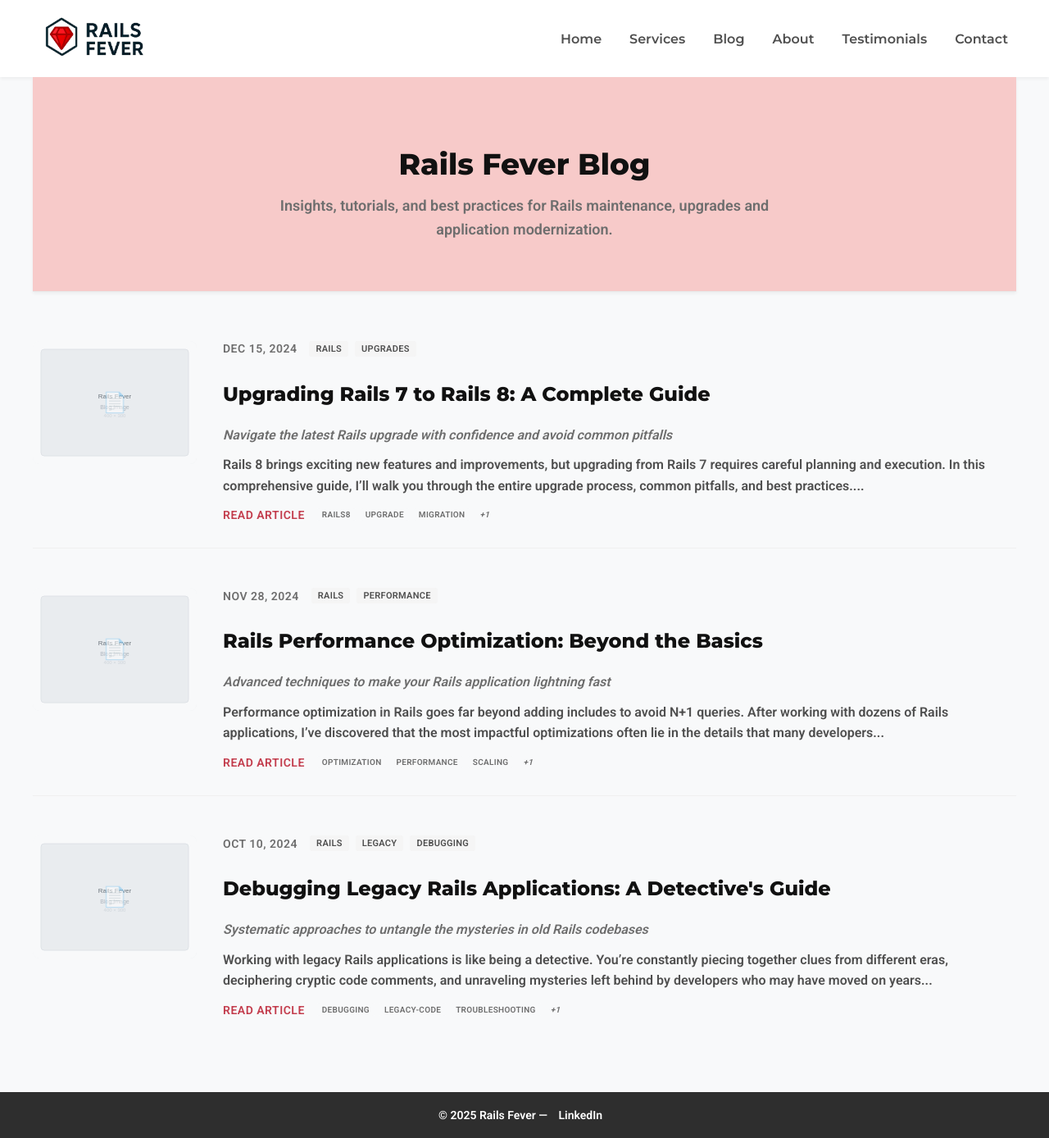
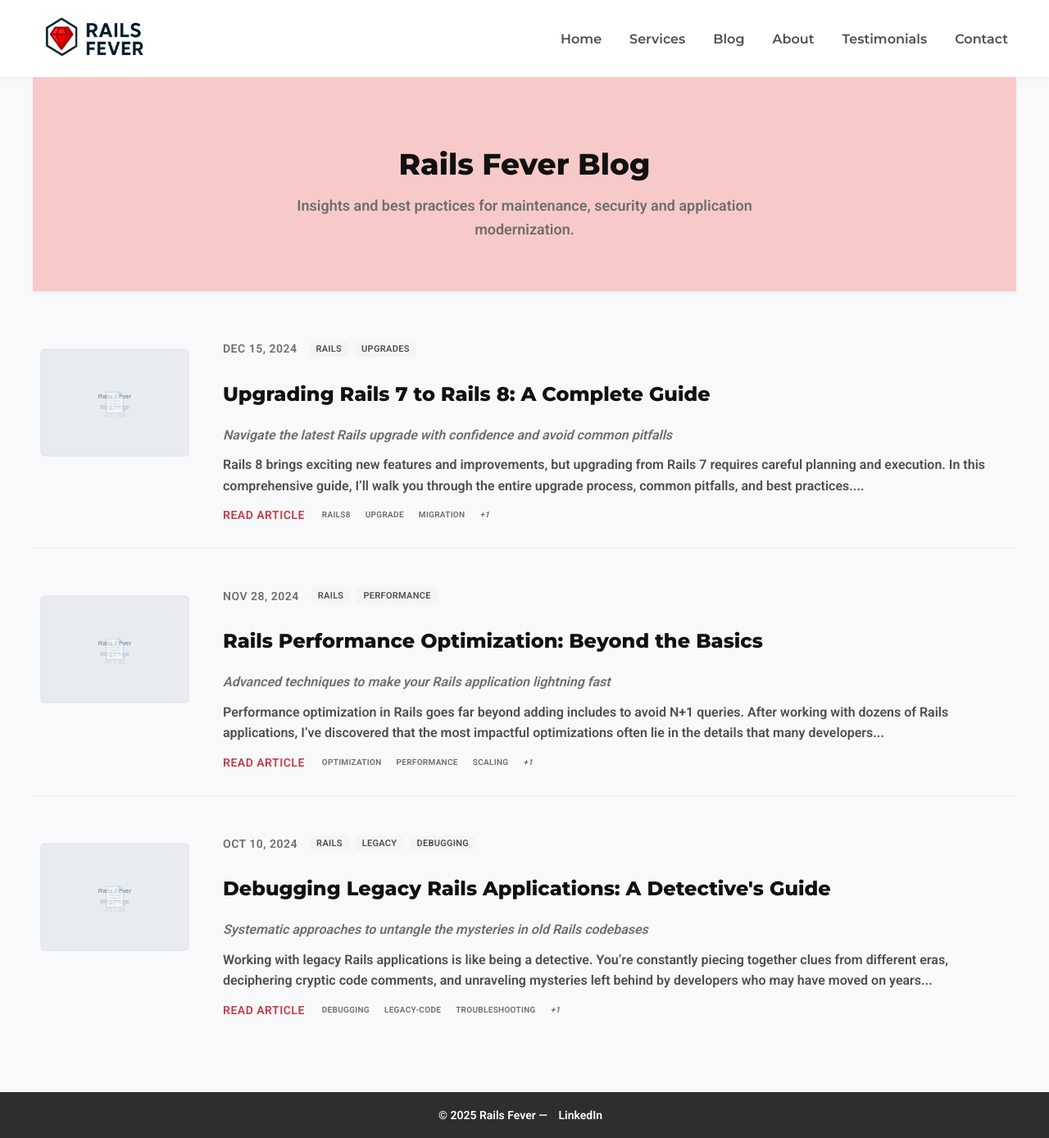
Before and after one commit to waleo/railsfever-05-2025, a Jekyll site: the page built from blog/index.html, in a window 1280 px wide. Shown: the whole page at 82% size. Built offline with Jekyll 4.4.1, drawn with Linux system fonts in a browser that asks for light colours; the list of posts is cut into pages by our own code.

Commit message:
Change blog index subtitle

```diff
--- a/blog/index.html
+++ b/blog/index.html
@@ -10,7 +10,7 @@ pagination:
 <div class="blog-index">
   <header class="blog-header">
     <h1>Rails Fever Blog</h1>
-    <p>Insights, tutorials, and best practices for Rails maintenance, upgrades and application modernization.</p>
+    <p>Insights and best practices for maintenance, security and application modernization.</p>
   </header>
 
   <div class="blog-posts">
```
